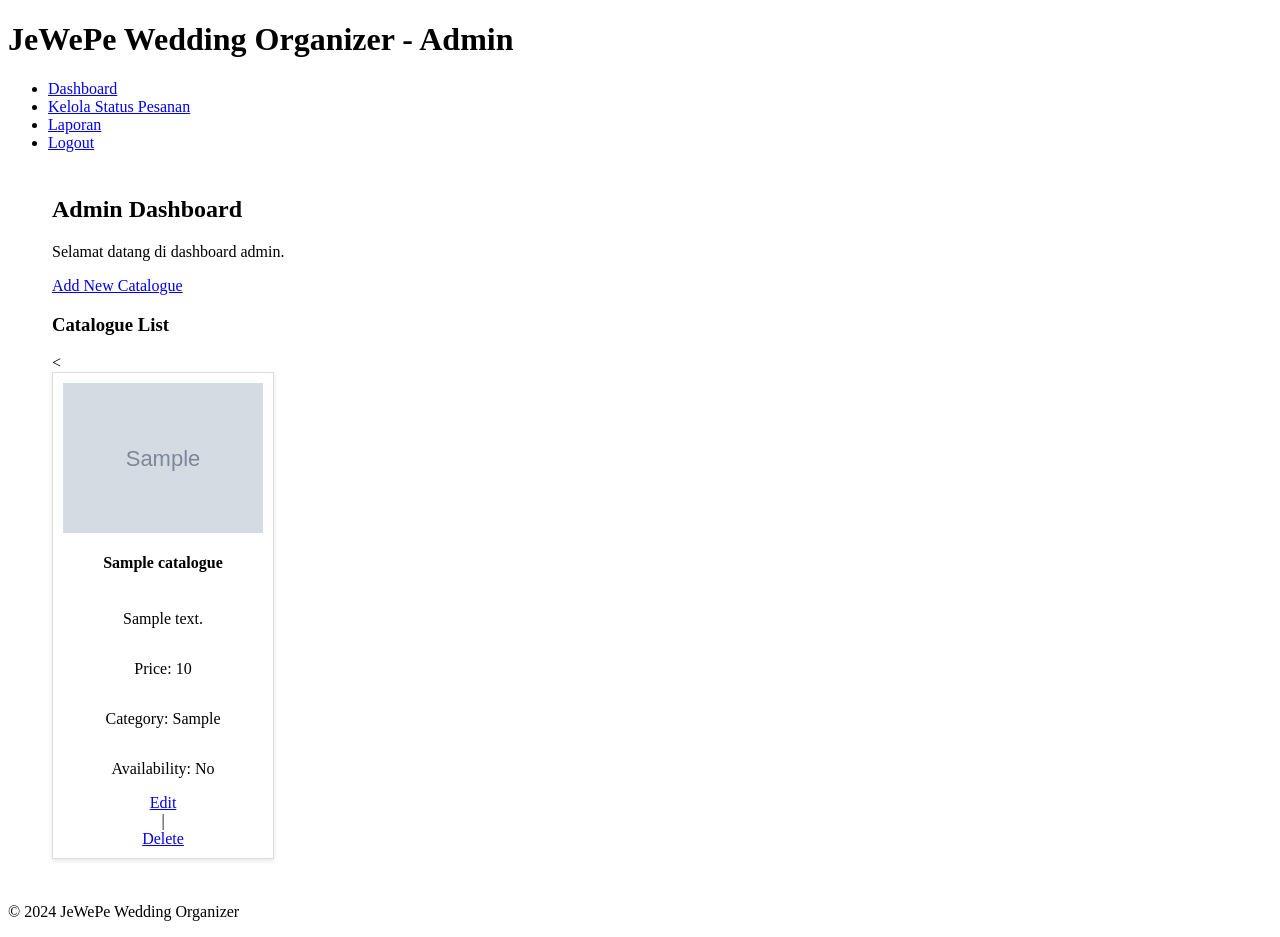
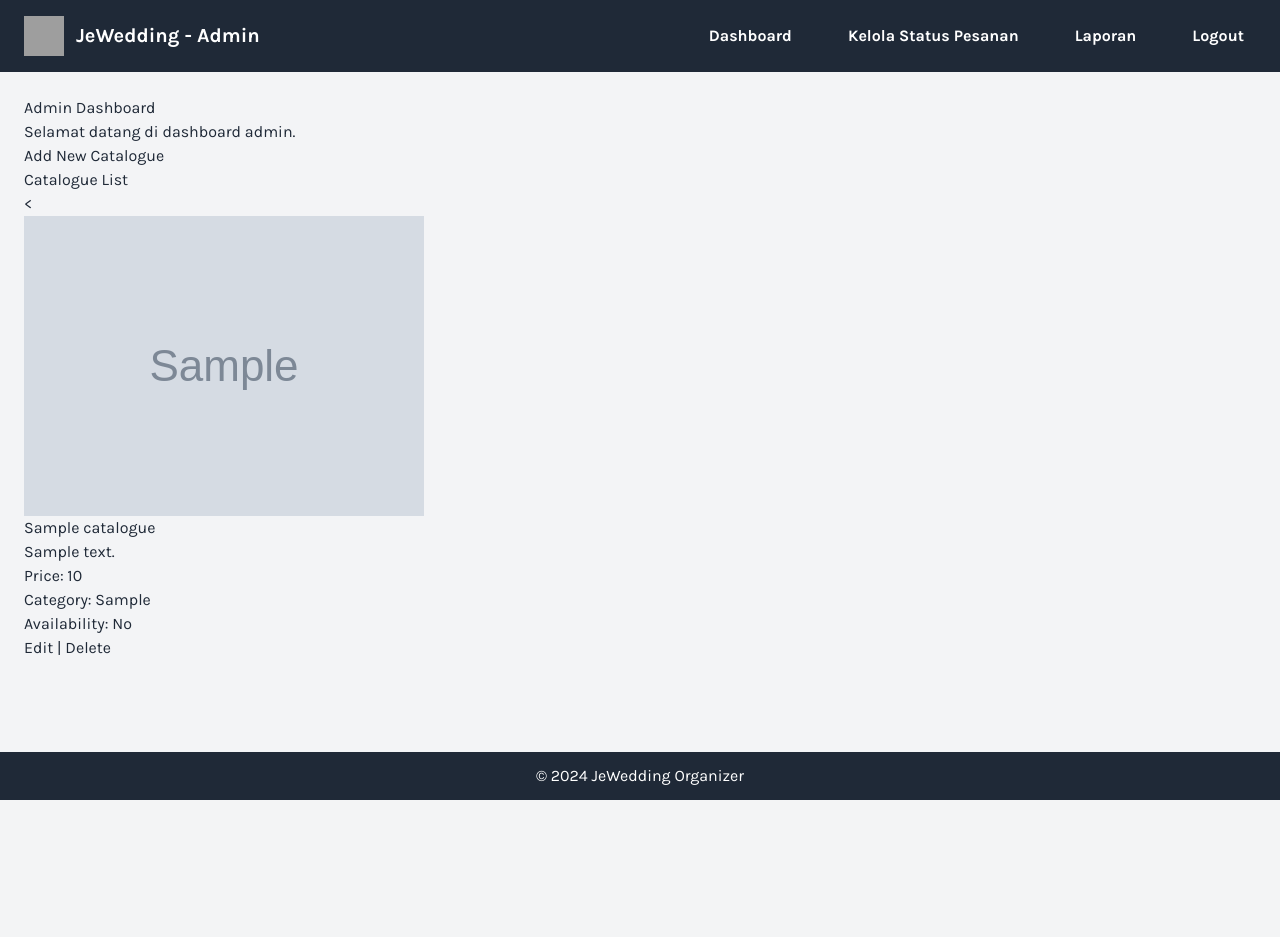
Before and after one commit to inirafli/jewedding, a PHP site: page /admin/dashboard.php in a window 1280 px wide. After the commit the page ends 800 px from the top, so only its background shows below. Run offline with PHP 8.4, Linux system fonts and the light colour scheme; the visitor is signed in with stand-in values (Sample User, id 1); tables that the repository leaves empty or names only in its code hold one stand-in row (values such as "Sample post"); grey boxes marked "Sample" are stand-in pictures; some libraries are stand-ins or nearby versions; grey boxes are pictures that could not be loaded.

Commit message:
modified header and footer styling

```diff
--- a/assets/styles/index.css
+++ /dev/null
@@ -1,98 +0,0 @@
-main {
-    margin: 44px;
-}
-
-.catalogue-list {
-    display: flex;
-    flex-wrap: wrap;
-    gap: 20px;
-}
-
-.catalogue-card {
-    border: 1px solid #ddd;
-    padding: 10px;
-    width: 200px;
-    box-shadow: 0 2px 4px rgba(0, 0, 0, 0.1);
-    display: flex;
-    flex-direction: column;
-    align-items: center;
-}
-
-.catalogue-card img {
-    width: 100%;
-    height: auto;
-}
-
-.catalogue-card a.btn {
-    margin-top: 10px;
-    padding: 10px 15px;
-    background-color: #007bff;
-    color: #fff;
-    text-decoration: none;
-    border-radius: 4px;
-}
-
-.catalogue-card a.btn:hover {
-    background-color: #0056b3;
-}
-
-.order-container {
-    display: flex;
-    gap: 20px;
-}
-
-.order-form,
-.order-details {
-    flex: 1;
-    border: 1px solid #ddd;
-    padding: 20px;
-    box-shadow: 0 2px 4px rgba(0, 0, 0, 0.1);
-}
-
-.order-details img {
-    width: 100%;
-    height: auto;
-}
-
-.order-list {
-    display: flex;
-    flex-direction: column;
-    gap: 20px;
-}
-
-.order-card {
-    border: 1px solid #ddd;
-    padding: 10px;
-    box-shadow: 0 2px 4px rgba(0, 0, 0, 0.1);
-    display: flex;
-    flex-direction: column;
-    align-items: center;
-}
-
-.order-card img {
-    width: 35%;
-    height: auto;
-}
-
-.order-card h4 {
-    margin: 10px 0;
-}
-
-.order-card p {
-    margin: 5px 0;
-}
-
-.order-card form {
-    margin-top: 10px;
-    display: flex;
-    flex-direction: column;
-    align-items: center;
-}
-
-.order-card form label {
-    margin-bottom: 5px;
-}
-
-.order-card form select {
-    margin-bottom: 10px;
-}
--- a/home.php
+++ b/home.php
@@ -3,7 +3,7 @@ session_start();
 include('includes/header.php');
 ?>
 
-<h2>Selamat Datang di JeWePe Wedding Organizer</h2>
-<p>Website ini membantu Anda mengelola dan memesan paket pernikahan dengan mudah.</p>
+<h2 class="text-3xl font-bold mb-4">Selamat Datang di JeWePe Wedding Organizer</h2>
+<p class="text-lg">Website ini membantu Anda mengelola dan memesan paket pernikahan dengan mudah.</p>
 
 <?php include('includes/footer.php'); ?>
--- a/includes/footer.php
+++ b/includes/footer.php
@@ -1,8 +1,9 @@
 </main>
-<footer>
-    <p>&copy; 2024 JeWePe Wedding Organizer</p>
-</footer>
-<script src=""></script>
+    <footer class="bg-primary text-white py-3 mt-auto">
+        <div class="container mx-auto text-center">
+            <p>&copy; 2024 JeWedding Organizer</p>
+        </div>
+    </footer>
+    <script src=""></script>
 </body>
-
 </html>
--- a/includes/header.php
+++ b/includes/header.php
@@ -5,8 +5,13 @@
     <meta charset="UTF-8">
     <meta name="viewport" content="width=device-width, initial-scale=1.0">
     <title>JeWedding<?php echo isset($_SESSION['role']) && $_SESSION['role'] === 'admin' ? ' - Admin' : ''; ?></title>
-    <link rel="stylesheet" href="../assets/styles/index.css">
 
+    <!-- Google Fonts -->
+    <link rel="preconnect" href="https://fonts.googleapis.com">
+    <link rel="preconnect" href="https://fonts.gstatic.com" crossorigin>
+    <link href="https://fonts.googleapis.com/css2?family=Karla:ital,wght@0,200..800;1,200..800&display=swap" rel="stylesheet">
+
+    <!-- Summernote -->
     <link href="https://cdn.jsdelivr.net/npm/summernote@0.8.18/dist/summernote-lite.min.css" rel="stylesheet" />
     <script src="https://ajax.googleapis.com/ajax/libs/jquery/3.7.1/jquery.min.js"></script>
     <script src="https://cdn.jsdelivr.net/npm/summernote@0.8.18/dist/summernote-lite.min.js"></script>
@@ -18,26 +23,82 @@
             $(".dropdown-toggle").dropdown();
         });
     </script>
+
+    <!-- Tailwind -->
+    <script src="https://cdn.tailwindcss.com"></script>
+    <script>
+        tailwind.config = {
+            theme: {
+                extend: {
+                    fontFamily: {
+                        sans: ['Karla', 'sans-serif'],
+                    },
+                    colors: {
+                        primary: '#1f2937',
+                        secondary: '#6b7280',
+                        accent: '#f3f4f6',
+                        onAccent: '#f8fafc',
+                    },
+                },
+            },
+        };
+    </script>
 </head>
 
-<body>
-    <header>
-        <h1>JeWePe Wedding Organizer<?php echo isset($_SESSION['role']) && $_SESSION['role'] === 'admin' ? ' - Admin' : ''; ?></h1>
-        <nav>
-            <ul>
+<body class="bg-accent text-primary font-sans min-h-screen flex flex-col">
+    <header class="bg-primary text-white font-bold">
+        <div class="container mx-auto flex justify-between items-center py-4 px-6">
+            <div class="flex items-center">
+                <img src="../assets/images/logo-placeholder.png" alt="Logo" class="h-10 w-10">
+                <h1 class="ml-3 text-xl">JeWedding<?php echo isset($_SESSION['role']) && $_SESSION['role'] === 'admin' ? ' - Admin' : ''; ?></h1>
+            </div>
+            <nav class="hidden md:flex space-x-8">
                 <?php if (isset($_SESSION['role']) && $_SESSION['role'] === 'admin') : ?>
-                    <li><a href="/jewedding/admin/dashboard.php">Dashboard</a></li>
-                    <li><a href="/jewedding/admin/manage_orders.php">Kelola Status Pesanan</a></li>
-                    <li><a href="/jewedding/admin/report.php">Laporan</a></li>
+                    <a href="/jewedding/admin/dashboard.php" class="relative hover:bg-white hover:text-primary px-3 py-2">Dashboard</a>
+                    <a href="/jewedding/admin/manage_orders.php" class="relative hover:bg-white hover:text-primary px-3 py-2">Kelola Status Pesanan</a>
+                    <a href="/jewedding/admin/report.php" class="relative hover:bg-white hover:text-primary px-3 py-2">Laporan</a>
                 <?php else : ?>
-                    <li><a href="/jewedding/home.php">Beranda</a></li>
-                    <li><a href="/jewedding/customer/catalog.php">Katalog</a></li>
-                    <li><a href="/jewedding/customer/check_status.php">Cek Status Pesanan</a></li>
+                    <a href="/jewedding/home.php" class="relative hover:bg-white hover:text-primary px-3 py-2">Beranda</a>
+                    <a href="/jewedding/customer/catalog.php" class="relative hover:bg-white hover:text-primary px-3 py-2">Katalog</a>
+                    <a href="/jewedding/customer/check_status.php" class="relative hover:bg-white hover:text-primary px-3 py-2">Cek Status Pesanan</a>
                 <?php endif; ?>
                 <?php if (isset($_SESSION['role'])) : ?>
-                    <li><a href="/jewedding/logout.php">Logout</a></li>
+                    <a href="/jewedding/logout.php" class="relative hover:bg-white hover:text-primary px-3 py-2">Logout</a>
                 <?php endif; ?>
-            </ul>
+            </nav>
+            <button class="md:hidden text-white focus:outline-none" onclick="toggleMobileMenu()">
+                <svg xmlns="http://www.w3.org/2000/svg" class="h-6 w-6" fill="none" viewBox="0 0 24 24" stroke="currentColor">
+                    <path stroke-linecap="round" stroke-linejoin="round" stroke-width="2" d="M4 6h16M4 12h16m-7 6h7" />
+                </svg>
+            </button>
+        </div>
+        <nav id="mobile-menu" class="hidden md:hidden bg-primary text-white space-y-2 px-6 pb-4">
+            <?php if (isset($_SESSION['role']) && $_SESSION['role'] === 'admin') : ?>
+                <a href="/jewedding/admin/dashboard.php" class="block hover:underline">Dashboard</a>
+                <a href="/jewedding/admin/manage_orders.php" class="block hover:underline">Kelola Status Pesanan</a>
+                <a href="/jewedding/admin/report.php" class="block hover:underline">Laporan</a>
+            <?php else : ?>
+                <a href="/jewedding/home.php" class="block hover:underline">Beranda</a>
+                <a href="/jewedding/customer/catalog.php" class="block hover:underline">Katalog</a>
+                <a href="/jewedding/customer/check_status.php" class="block hover:underline">Cek Status Pesanan</a>
+            <?php endif; ?>
+            <?php if (isset($_SESSION['role'])) : ?>
+                <a href="/jewedding/logout.php" class="block hover:underline">Logout</a>
+            <?php endif; ?>
         </nav>
     </header>
-    <main>
+    <main class="container mx-auto p-6 flex-grow">
+        <script>
+            function toggleMobileMenu() {
+                var menu = document.getElementById('mobile-menu');
+                if (menu.classList.contains('hidden')) {
+                    menu.classList.remove('hidden');
+                } else {
+                    menu.classList.add('hidden');
+                }
+            }
+        </script>
+</body>
+
+
+</html>
--- a/index.php
+++ b/index.php
@@ -0,0 +1,3 @@
+<?php
+header('Location: /jewedding/home.php');
+exit();
```
Also changed, not shown: assets/script/index.js (added, +8 -0 lines).
